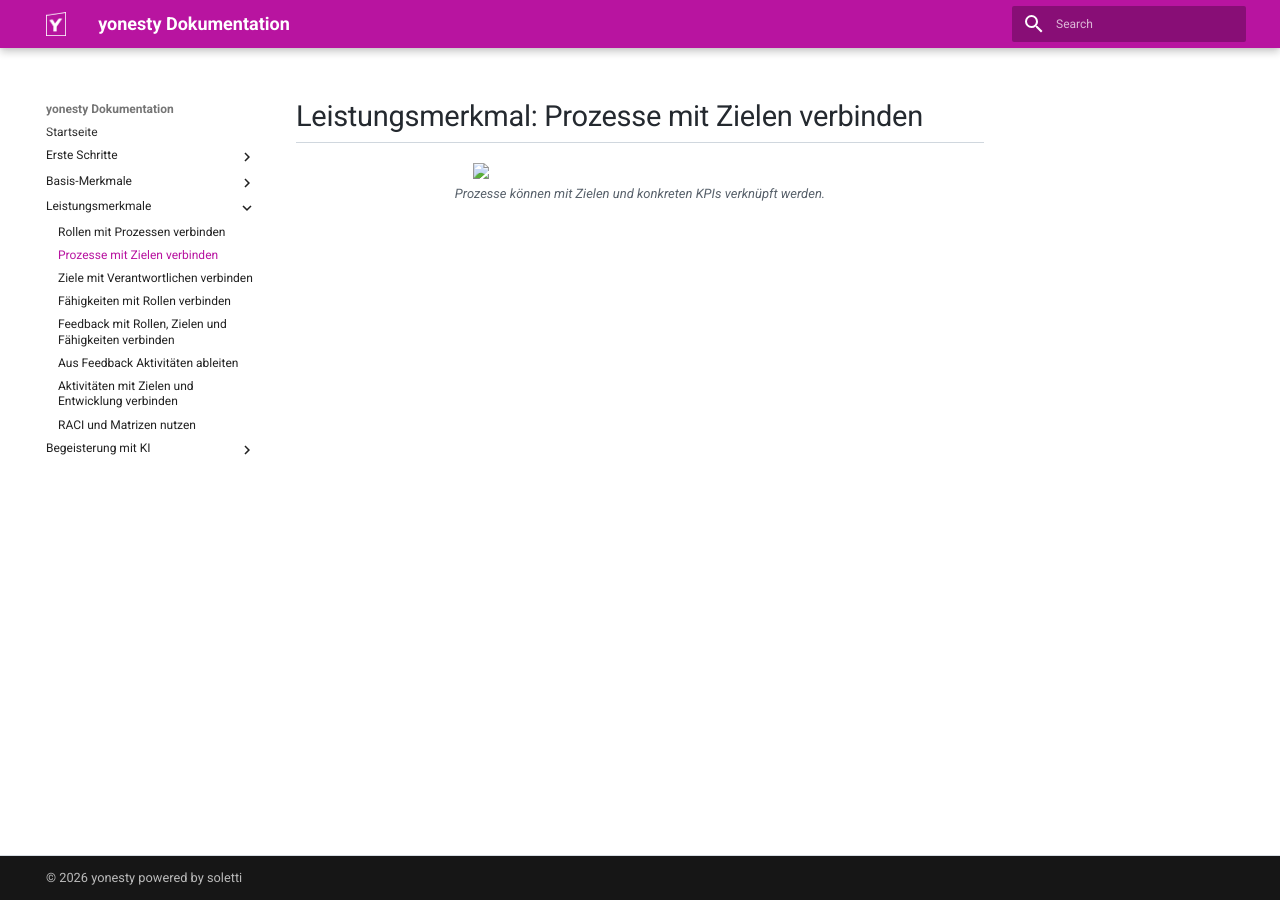
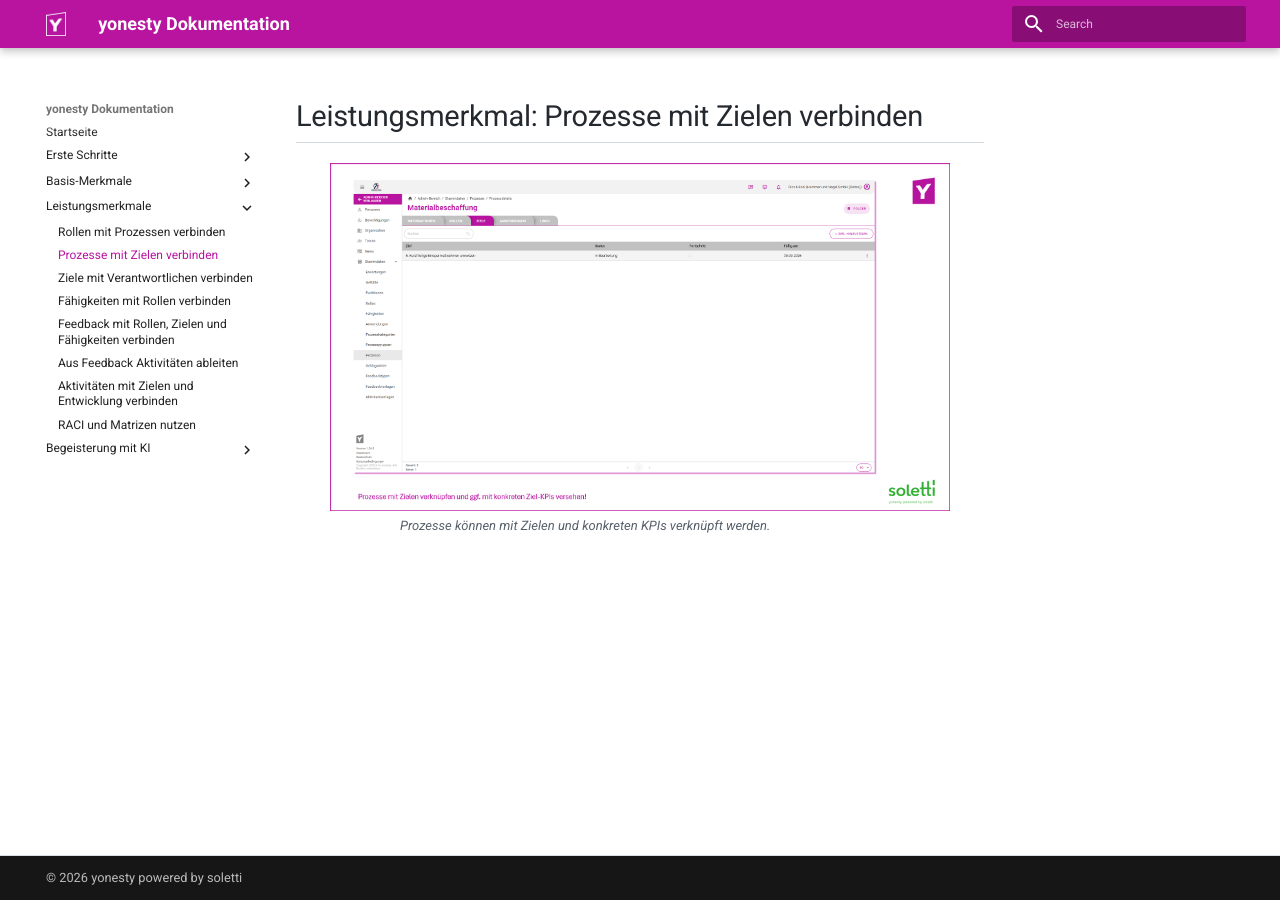
Before and after one commit to ricohaenelsoletti/yonesty, an MkDocs documentation site: the page built from docs/Leistungsmerkmal-Prozesse-mit-Zielen-verbinden.md, in a window 1280 px wide. Built offline with MkDocs 1.6.1 and Material for MkDocs 9.7.7, drawn with Linux system fonts in a browser that asks for light colours.

Commit message:
Update image source path in documentation

```diff
--- a/docs/Leistungsmerkmal-Prozesse-mit-Zielen-verbinden.md
+++ b/docs/Leistungsmerkmal-Prozesse-mit-Zielen-verbinden.md
@@ -1,6 +1,6 @@
 # Leistungsmerkmal: Prozesse mit Zielen verbinden
 
 <figure>
-    <img src="screenshots/yonesty-Prozess-Ziele.png">
+    <img src="/screenshots/yonesty-Prozess-Ziele.png">
     <figcaption>Prozesse können mit Zielen und konkreten KPIs verknüpft werden.</figcaption>
 </figure>
```
